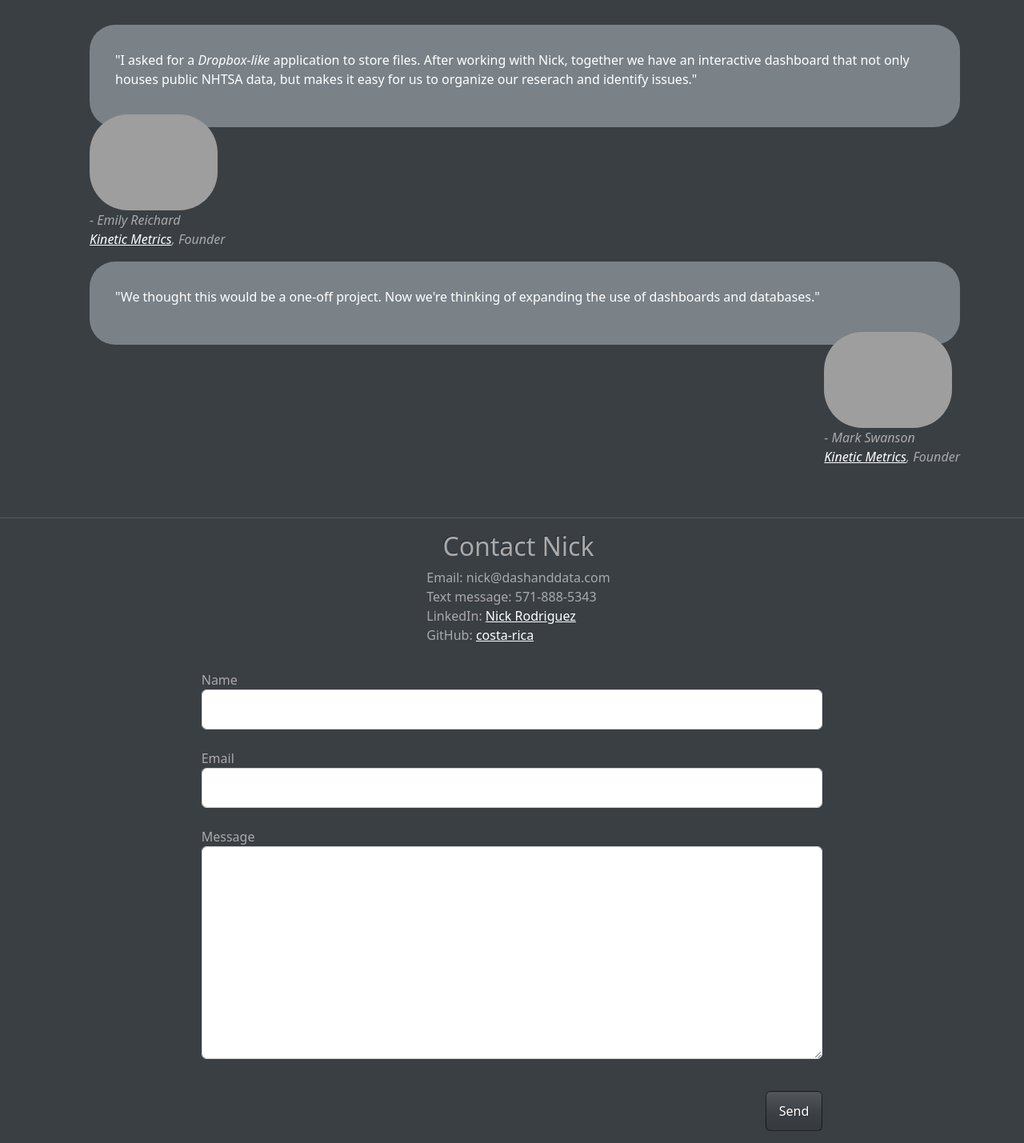
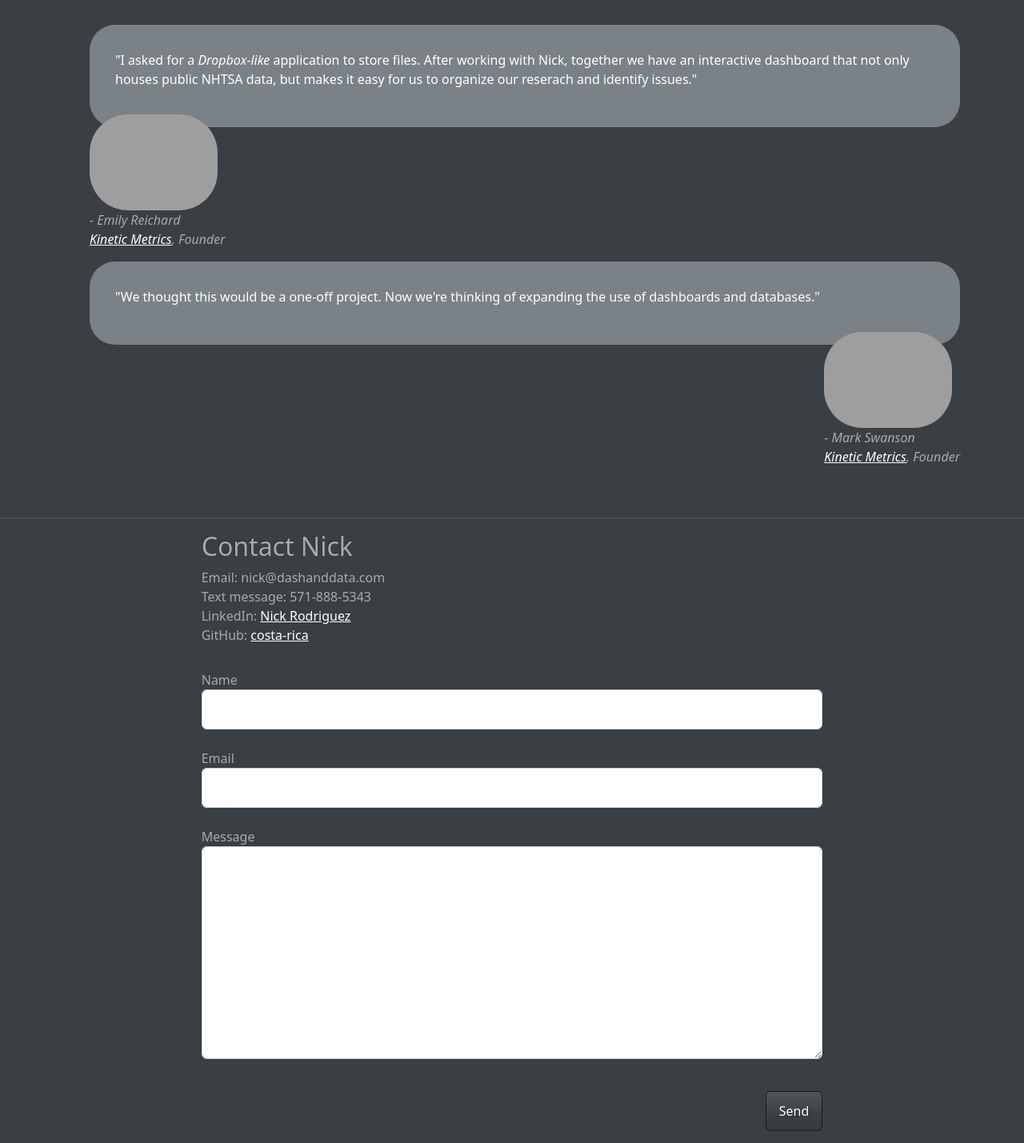
Before and after one commit to costa-rica/dashAndData07, a Flask app: template app_package/templates/main/home.html in a window 1280 px wide. Shown: the part 755-2184 px from the top of the page at 80% size. Run offline with Flask 3, Linux system fonts and the light colour scheme; the template is opened without the code that fills it, so the values that code supplies are empty; parts of the project's set-up code (start-up, migrations or seed data) failed here and were passed over; some libraries are stand-ins or nearby versions; grey boxes are pictures that could not be loaded.

Commit message:
home page contact title and info justify-content:start;

```diff
--- a/app_package/static/scss/main.scss
+++ b/app_package/static/scss/main.scss
@@ -153,7 +153,6 @@ body {
     width:100%;
   }
 
-
   li {
     // padding:1rem;
     list-style-type: none;
@@ -190,13 +189,16 @@ body {
   .home_row_four_contact {
     display: flex;
     flex-wrap: wrap;
+    // justify-content: start;
+    // background-color: green;
+    // align-items: start;
   }
 
   .contact_title_div {
     width: 100%;
     padding-left: 1rem;
     display: flex;
-    justify-content: center;
+    justify-content: start;
 
   }
 
@@ -204,7 +206,7 @@ body {
     padding-left: 1rem;
     width:100%;
     display: flex;
-    justify-content: center;
+    justify-content: start;
   }
 
   .contact_form_div {
```
Also changed, not shown: app_package/static/css/main.css, 1 other file.
